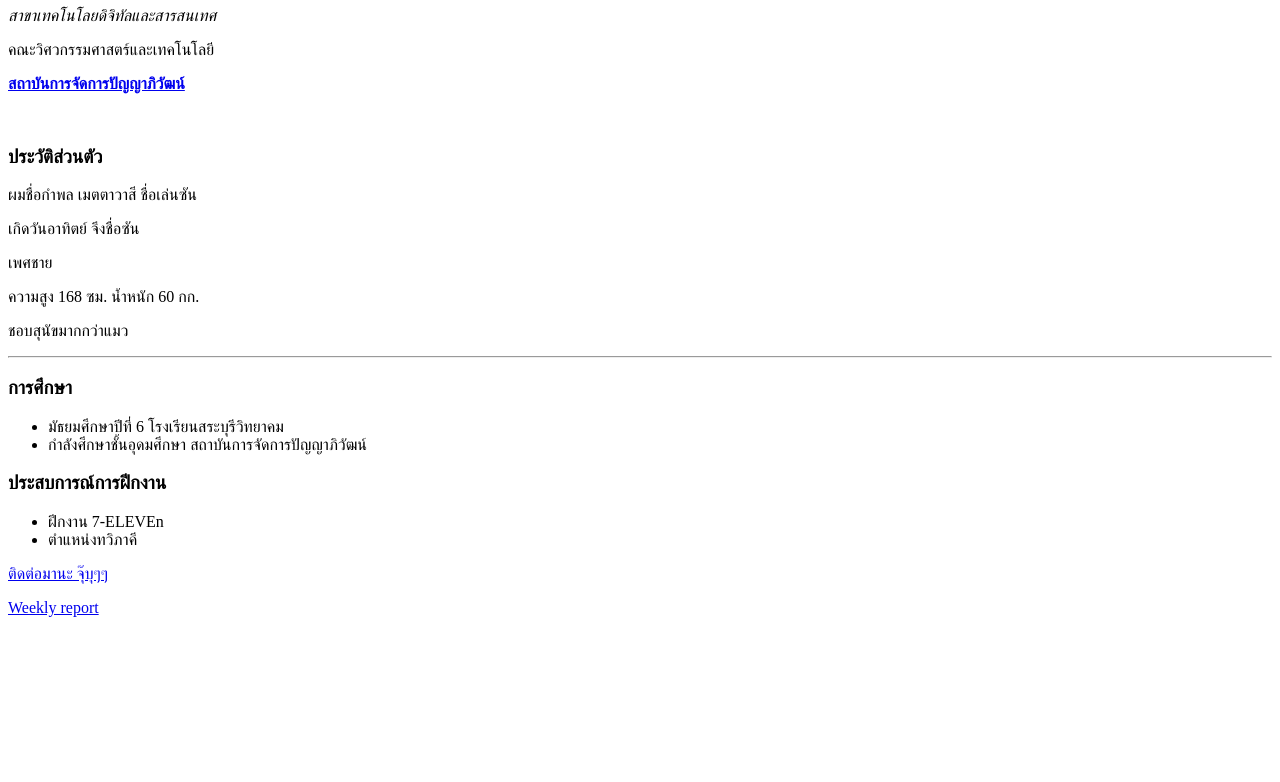
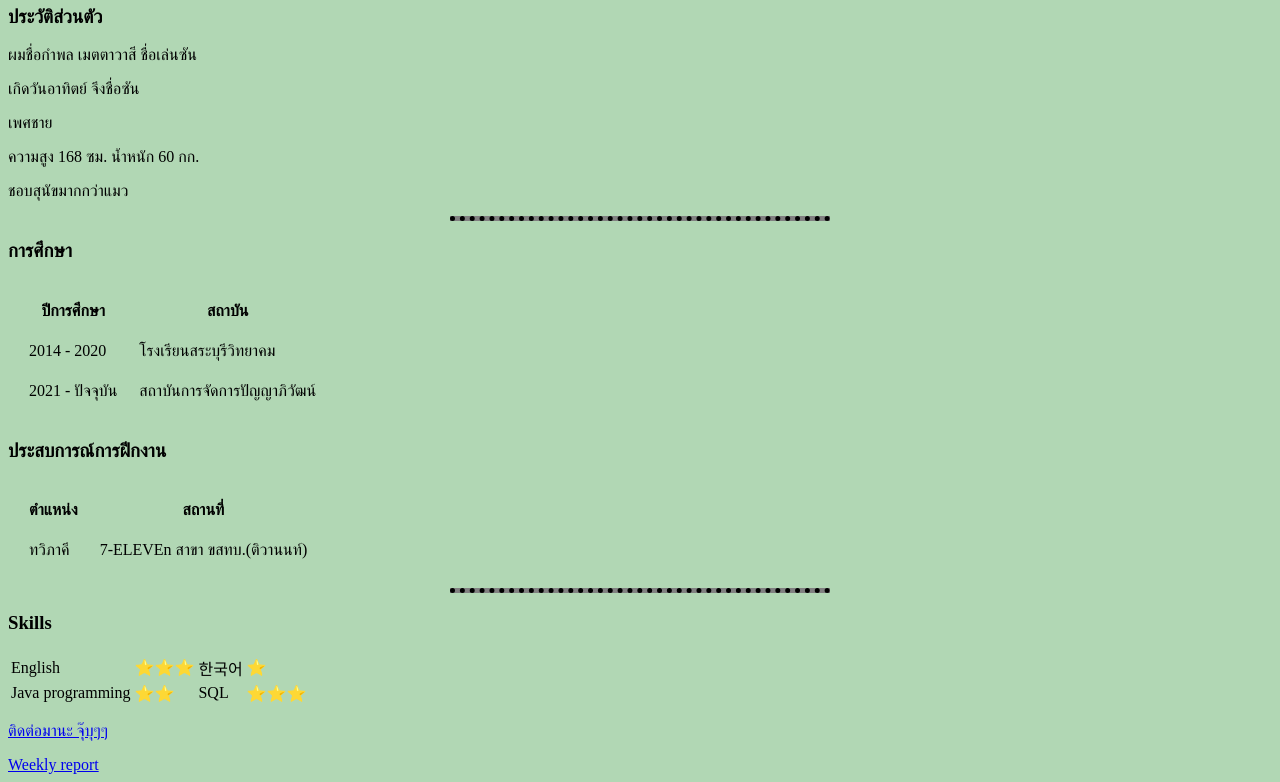
Before and after one commit to 0181KpM3tt4/resume, a plain HTML site: page index.html in a window 1280 px wide. Shown: the part 335-1117 px from the top of the page. Before the commit the page ends 960 px from the top, so only its background shows below. Drawn offline with Linux system fonts and the light colour scheme.

Commit message:
Add files via upload

```diff
--- a/index.html
+++ b/index.html
@@ -3,13 +3,41 @@
  <head>
    <meta charset="utf-8" />
    <title>This is KHUMPHOL</title>
+   <style>
+     body{
+        background-color:#B1D7B4;
+     }
+     hr {
+       background-color:grey;
+       border-style: none;
+       border-top-style: dotted;
+       height: 0px;
+       border-width: 5px;
+       width: 30%;
+     }
+     img{
+       height: 250px;
+       width: 250px;
+     }
+   </style>
 </head>
 <body>
-  <img src="San.png" alt="รูปคนนี้ที่มีหัวใจรักอาจารย์" width="250" height="250">
+  <!-- <body style="background-color:#FA9494;"> -->
+
+<table cellspacing = "20">
+  <tr>
+    <td><img src="San.png" alt="รูปคนนี้ที่มีหัวใจรักอาจารย์"></td>
+    <td><h1>กำพล เมตตาวาสี</h1>
+    <p><em>สาขาเทคโนโลยดิจิทัลและสารสนเทศ</em></p>
+    <p>คณะวิศวกรรมศาสตร์และเทคโนโลยี</p>
+    <p><strong><a href="https://pim.ac.th">สถาบันการจัดการปัญญาภิวัฒน์</a></strong></p></td>
+  </tr>
+</table>
+<!-- <img src="San.png" alt="รูปคนนี้ที่มีหัวใจรักอาจารย์" width="250" height="250">
 <h1>กำพล เมตตาวาสี</h1>
 <p><em>สาขาเทคโนโลยดิจิทัลและสารสนเทศ</em></p>
 <p>คณะวิศวกรรมศาสตร์และเทคโนโลยี</p>
-<p><strong><a href="https://pim.ac.th">สถาบันการจัดการปัญญาภิวัฒน์</a></strong></p>
+<p><strong><a href="https://pim.ac.th">สถาบันการจัดการปัญญาภิวัฒน์</a></strong></p> -->
 <br>
 <h3>ประวัติส่วนตัว</h3>
 <p>ผมชื่อกำพล เมตตาวาสี ชื่อเล่นซัน </p>
@@ -18,16 +46,62 @@
 <p>ความสูง 168 ซม. น้ำหนัก 60 กก. </p>
 <p>ชอบสุนัขมากกว่าแมว </p>
 <hr>
+<!-- <hr style="border-style:dotted;"> -->
 <h3>การศึกษา</h3>
-<ul>
+<table cellspacing = "20">
+  <thead>
+    <tr>
+      <th>ปีการศึกษา</th>
+      <th>สถาบัน</th>
+    </tr>
+  </thead>
+    <tr>
+      <td>2014 - 2020</td>
+      <td>โรงเรียนสระบุรีวิทยาคม</td>
+    </tr>
+    <tr>
+      <td>2021 - ปัจจุบัน</td>
+      <td>สถาบันการจัดการปัญญาภิวัฒน์</td>
+    </tr>
+</table>
+<!-- <ul>
   <li>มัธยมศึกษาปีที่ 6 โรงเรียนสระบุรีวิทยาคม</li>
   <li>กำลังศึกษาชั้นอุดมศึกษา สถาบันการจัดการปัญญาภิวัฒน์</li>
-</ul>
+</ul> -->
 <h3>ประสบการณ์การฝีกงาน</h3>
-<ul>
+<table cellspacing = "20">
+  <thead>
+    <tr>
+      <th>ตำแหน่ง</th>
+      <th>สถานที่</th>
+    </tr>
+  </thead>
+    <tr>
+      <td>ทวิภาคี</td>
+      <td>7-ELEVEn สาขา ขสทบ.(ติวานนท์)</td>
+    </tr>
+</table>
+<!-- <ul>
   <li>ฝึกงาน 7-ELEVEn</li>
   <li>ตำแหน่งทวิภาคี</li>
-</ul>
+</ul> -->
+<hr>
+<!-- <hr style="border-style:dotted;"> -->
+<h3>Skills</h3>
+<table>
+  <tr>
+    <td>English</td>
+    <td>⭐⭐⭐</td>
+    <td>한국어</td>
+    <td>⭐</td>
+  </tr>
+  <tr>
+    <td>Java programming</td>
+    <td>⭐⭐</td>
+    <td>SQL</td>
+    <td>⭐⭐⭐</td>
+  </tr>
+</table>
 <p><a href="contact.html">ติดต่อมานะ จุ๊บุๆๆ</a></p>
 <a href="Report.html">Weekly report</a>
 </body>
```
Also changed, not shown: Report.html (+17 -12 lines), contact.html (+16 -0 lines).
